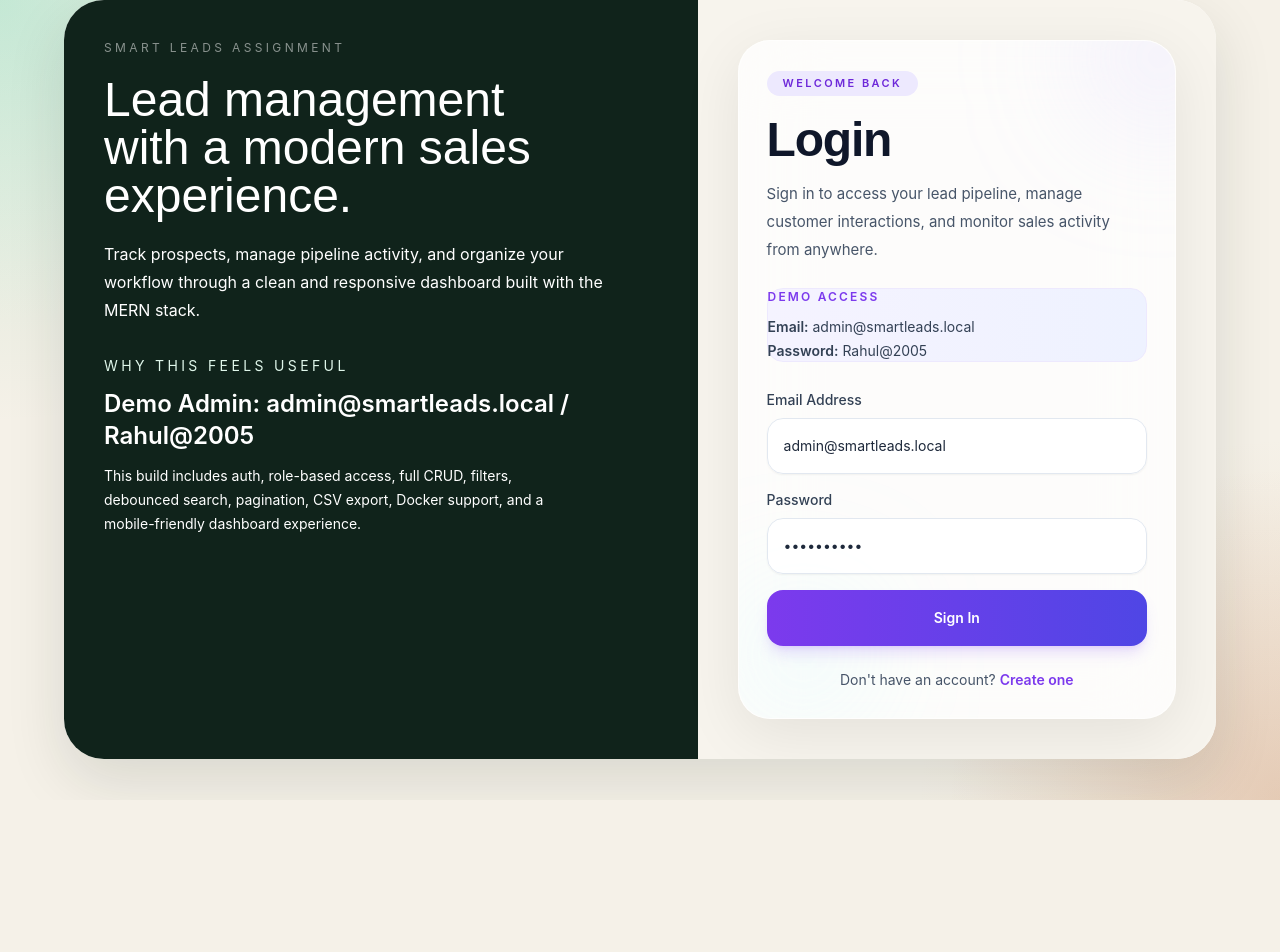
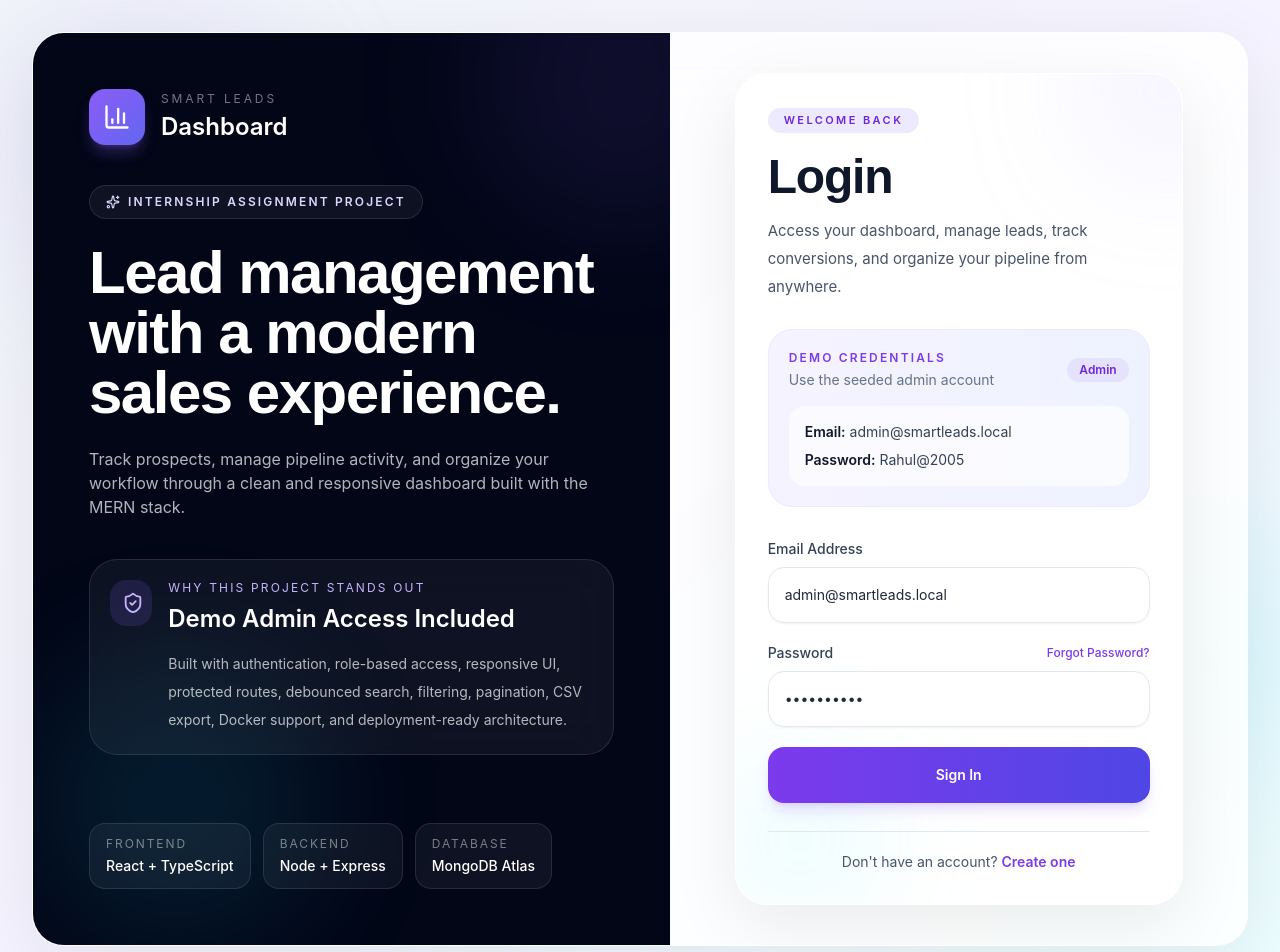
Before and after one commit to rahul-rajput246/dashboard, a React (Vite) app in the folder client/: page /login in a window 1280 px wide. Shown: the top 952 px of the page. Before the commit the page ends 800 px from the top, so only its background shows below. Built offline with nearby package versions, Linux system fonts and the light colour scheme; no server answers.

Commit message:
login and register page

```diff
--- a/client/src/components/AuthShell.tsx
+++ b/client/src/components/AuthShell.tsx
@@ -1,4 +1,5 @@
 import type { ReactNode } from "react";
+import { BarChart3, ShieldCheck, Sparkles } from "lucide-react";
 
 interface AuthShellProps {
   title: string;
@@ -7,34 +8,125 @@ interface AuthShellProps {
   children: ReactNode;
 }
 
-const AuthShell = ({ title, subtitle, accent, children }: AuthShellProps) => (
-  <div className="min-h-screen bg-hero-grid">
-    <div className="mx-auto grid min-h-[calc(100vh-1.5rem)] max-w-6xl overflow-hidden rounded-[28px] bg-white shadow-panel sm:min-h-[calc(100vh-3rem)] sm:rounded-[40px] lg:grid-cols-[1.1fr_0.9fr]">
-      <section className="flex flex-col bg-ink p-5 text-white sm:p-8 md:p-10">
+const AuthShell = ({
+  title,
+  subtitle,
+  accent,
+  children,
+}: AuthShellProps) => (
+  <div className="min-h-screen overflow-hidden bg-gradient-to-br from-slate-100 via-violet-50 to-cyan-50 px-3 py-3 sm:px-5 sm:py-5 lg:px-8 lg:py-8">
+    {/* BACKGROUND BLUR */}
+    <div className="pointer-events-none absolute left-0 top-0 h-72 w-72 rounded-full bg-violet-300/20 blur-3xl" />
+    <div className="pointer-events-none absolute bottom-0 right-0 h-72 w-72 rounded-full bg-cyan-300/20 blur-3xl" />
+
+    <div className="relative mx-auto grid min-h-[calc(100vh-1.5rem)] max-w-7xl overflow-hidden rounded-[32px] border border-white/60 bg-white/70 shadow-[0_20px_80px_rgba(0,0,0,0.08)] backdrop-blur-2xl sm:min-h-[calc(100vh-2.5rem)] lg:grid-cols-[1.05fr_0.95fr]">
+      {/* LEFT SIDE */}
+      <section className="relative flex flex-col justify-between overflow-hidden bg-slate-950 p-6 text-white sm:p-8 lg:p-10 xl:p-14">
+        {/* DECORATIVE */}
+        <div className="absolute -right-24 -top-24 h-72 w-72 rounded-full bg-violet-500/10 blur-3xl" />
+        <div className="absolute bottom-0 left-0 h-72 w-72 rounded-full bg-cyan-400/10 blur-3xl" />
+
+        <div className="relative z-10">
+          {/* LOGO */}
+          <div className="flex items-center gap-4">
+            <div className="flex h-14 w-14 items-center justify-center rounded-2xl bg-gradient-to-br from-violet-500 to-indigo-500 shadow-lg shadow-violet-500/30">
+              <BarChart3 size={28} />
+            </div>
+
             <div>
-          <p className="text-[10px] uppercase tracking-[0.24em] text-white/50 sm:text-xs sm:tracking-[0.28em]">
-            Smart Leads Assignment
+              <p className="text-xs uppercase tracking-[0.24em] text-white/45">
+                Smart Leads
               </p>
-          <h1 className="mt-4 max-w-md font-display text-3xl leading-tight sm:mt-5 sm:text-5xl">
+
+              <h2 className="mt-1 text-2xl font-semibold">
+                Dashboard
+              </h2>
+            </div>
+          </div>
+
+          {/* HERO */}
+          <div className="mt-10">
+            <span className="inline-flex items-center gap-2 rounded-full border border-white/10 bg-white/5 px-4 py-2 text-xs font-semibold uppercase tracking-[0.18em] text-violet-200">
+              <Sparkles size={14} />
+              Internship Assignment Project
+            </span>
+
+            <h1 className="mt-6 max-w-xl font-display text-4xl font-semibold leading-[1.1] tracking-tight text-white sm:text-5xl xl:text-6xl">
               {title}
             </h1>
-          <p className="mt-4 max-w-lg text-sm leading-6 text-white/72 sm:mt-5 sm:text-base sm:leading-7">
+
+            <p className="mt-6 max-w-2xl text-sm leading-7 text-white/70 sm:text-base">
               {subtitle}
             </p>
           </div>
-        <div className="mt-6 rounded-[24px] bg-white/6 sm:mt-8 sm:rounded-[32px]">
-          <p className="text-xs uppercase tracking-[0.2em] text-mint sm:text-sm sm:tracking-[0.24em]">
-            Why this feels useful
+
+          {/* FEATURE CARD */}
+          <div className="mt-10 rounded-[28px] border border-white/10 bg-white/5 p-5 backdrop-blur-xl">
+            <div className="flex items-start gap-4">
+              <div className="rounded-2xl bg-violet-500/15 p-3 text-violet-300">
+                <ShieldCheck size={22} />
+              </div>
+
+              <div>
+                <p className="text-xs uppercase tracking-[0.18em] text-violet-300">
+                  Why This Project Stands Out
                 </p>
-          <p className="mt-3 text-lg font-semibold leading-7 sm:text-2xl">{accent}</p>
-          <p className="mt-3 max-w-md text-sm leading-6 text-white/72">
-            This build includes auth, role-based access, full CRUD, filters, debounced search,
-            pagination, CSV export, Docker support, and a mobile-friendly dashboard experience.
+
+                <h3 className="mt-2 text-2xl font-semibold leading-tight text-white">
+                  {accent}
+                </h3>
+
+                <p className="mt-4 max-w-lg text-sm leading-7 text-white/70">
+                  Built with authentication, role-based access,
+                  responsive UI, protected routes, debounced
+                  search, filtering, pagination, CSV export,
+                  Docker support, and deployment-ready
+                  architecture.
                 </p>
               </div>
+            </div>
+          </div>
+        </div>
+
+        {/* FOOTER */}
+        <div className="relative z-10 mt-10 flex flex-wrap gap-3">
+          <div className="rounded-2xl border border-white/10 bg-white/5 px-4 py-3">
+            <p className="text-xs uppercase tracking-[0.16em] text-white/45">
+              Frontend
+            </p>
+
+            <p className="mt-1 text-sm font-medium">
+              React + TypeScript
+            </p>
+          </div>
+
+          <div className="rounded-2xl border border-white/10 bg-white/5 px-4 py-3">
+            <p className="text-xs uppercase tracking-[0.16em] text-white/45">
+              Backend
+            </p>
+
+            <p className="mt-1 text-sm font-medium">
+              Node + Express
+            </p>
+          </div>
+
+          <div className="rounded-2xl border border-white/10 bg-white/5 px-4 py-3">
+            <p className="text-xs uppercase tracking-[0.16em] text-white/45">
+              Database
+            </p>
+
+            <p className="mt-1 text-sm font-medium">
+              MongoDB Atlas
+            </p>
+          </div>
+        </div>
       </section>
-      <section className="flex items-center justify-center bg-sand p-4 sm:p-6 md:p-10">
+
+      {/* RIGHT SIDE */}
+      <section className="relative flex items-center justify-center bg-white/40 p-4 sm:p-6 lg:p-10">
+        <div className="w-full max-w-md">
           {children}
+        </div>
       </section>
     </div>
   </div>
--- a/client/src/pages/LoginPage.tsx
+++ b/client/src/pages/LoginPage.tsx
@@ -25,17 +25,17 @@ const LoginPage = () => {
   <AuthShell
     title="Lead management with a modern sales experience."
     subtitle="Track prospects, manage pipeline activity, and organize your workflow through a clean and responsive dashboard built with the MERN stack."
-    accent="Demo Admin: admin@smartleads.local / Rahul@2005"
+    accent="Demo Admin Access Included"
   >
-    <div className="relative w-full max-w-md overflow-hidden rounded-[32px] border border-white/60 bg-white/75 p-5 shadow-[0_15px_60px_rgba(0,0,0,0.08)] backdrop-blur-2xl sm:p-7">
-      {/* Decorative Gradient */}
+    <div className="relative overflow-hidden rounded-[32px] border border-white/70 bg-white/80 p-6 shadow-[0_20px_70px_rgba(0,0,0,0.08)] backdrop-blur-2xl sm:p-8">
+      {/* DECORATIVE BLUR */}
       <div className="absolute -right-16 -top-16 h-40 w-40 rounded-full bg-violet-300/20 blur-3xl" />
-      <div className="absolute bottom-0 left-0 h-32 w-32 rounded-full bg-cyan-200/20 blur-3xl" />
+      <div className="absolute bottom-0 left-0 h-32 w-32 rounded-full bg-cyan-300/20 blur-3xl" />
 
       <div className="relative z-10">
-        {/* TOP */}
+        {/* HEADER */}
         <div>
-          <span className="inline-flex rounded-full bg-violet-100 px-4 py-1 text-[11px] font-semibold uppercase tracking-[0.22em] text-violet-700">
+          <span className="inline-flex items-center rounded-full bg-violet-100 px-4 py-1 text-[11px] font-semibold uppercase tracking-[0.22em] text-violet-700">
             Welcome Back
           </span>
 
@@ -44,25 +44,41 @@ const LoginPage = () => {
           </h2>
 
           <p className="mt-4 text-sm leading-7 text-slate-600 sm:text-[15px]">
-            Sign in to access your lead pipeline, manage customer
-            interactions, and monitor sales activity from anywhere.
+            Access your dashboard, manage leads, track conversions,
+            and organize your pipeline from anywhere.
           </p>
         </div>
 
-        {/* DEMO BOX */}
-        <div className="mt-6 rounded-2xl border border-violet-100 bg-gradient-to-r from-violet-50 to-indigo-50">
+        {/* DEMO ACCESS */}
+        <div className="mt-7 rounded-[24px] border border-violet-100 bg-gradient-to-r from-violet-50 to-indigo-50 p-5">
+          <div className="flex items-center justify-between">
+            <div>
               <p className="text-xs font-semibold uppercase tracking-[0.18em] text-violet-600">
-            Demo Access
+                Demo Credentials
               </p>
 
-          <div className="mt-3 space-y-1 text-sm text-slate-700">
-            <p>
-              <span className="font-semibold">Email:</span>{" "}
+              <p className="mt-1 text-sm text-slate-500">
+                Use the seeded admin account
+              </p>
+            </div>
+
+            <div className="rounded-full bg-violet-500/10 px-3 py-1 text-xs font-semibold text-violet-700">
+              Admin
+            </div>
+          </div>
+
+          <div className="mt-4 space-y-2 rounded-2xl bg-white/70 p-4">
+            <p className="text-sm text-slate-700">
+              <span className="font-semibold text-slate-900">
+                Email:
+              </span>{" "}
               admin@smartleads.local
             </p>
 
-            <p>
-              <span className="font-semibold">Password:</span>{" "}
+            <p className="text-sm text-slate-700">
+              <span className="font-semibold text-slate-900">
+                Password:
+              </span>{" "}
               Rahul@2005
             </p>
           </div>
@@ -70,7 +86,7 @@ const LoginPage = () => {
 
         {/* FORM */}
         <form
-          className="mt-7 space-y-4"
+          className="mt-8 space-y-5"
           onSubmit={handleSubmit(async (values) => {
             try {
               const response = await login(values);
@@ -83,7 +99,9 @@ const LoginPage = () => {
                 (location.state as { from?: string } | null)?.from || "/"
               );
             } catch (error) {
-              toast.error("Login failed. Check your credentials.");
+              toast.error(
+                "Login failed. Check your credentials."
+              );
             }
           })}
         >
@@ -96,16 +114,25 @@ const LoginPage = () => {
             <input
               {...register("email", { required: true })}
               className="h-14 w-full rounded-2xl border border-slate-200 bg-white/90 px-4 text-sm text-slate-800 shadow-sm outline-none transition-all duration-200 placeholder:text-slate-400 focus:border-violet-400 focus:ring-4 focus:ring-violet-100"
-              placeholder="Enter your email"
+              placeholder="Enter your email address"
               type="email"
             />
           </div>
 
           {/* PASSWORD */}
           <div>
-            <label className="mb-2 block text-sm font-medium text-slate-700">
+            <div className="mb-2 flex items-center justify-between">
+              <label className="text-sm font-medium text-slate-700">
                 Password
               </label>
+
+              <button
+                type="button"
+                className="text-xs font-medium text-violet-600 transition hover:text-violet-700"
+              >
+                Forgot Password?
+              </button>
+            </div>
 
             <input
               {...register("password", { required: true })}
@@ -121,12 +148,15 @@ const LoginPage = () => {
             disabled={formState.isSubmitting}
             className="flex h-14 w-full items-center justify-center rounded-2xl bg-gradient-to-r from-violet-600 to-indigo-600 text-sm font-semibold text-white shadow-lg shadow-violet-500/20 transition-all duration-300 hover:scale-[1.01] hover:shadow-violet-500/30 disabled:cursor-not-allowed disabled:opacity-50"
           >
-            {formState.isSubmitting ? "Signing In..." : "Sign In"}
+            {formState.isSubmitting
+              ? "Signing In..."
+              : "Sign In"}
           </button>
         </form>
 
         {/* FOOTER */}
-        <p className="mt-6 text-center text-sm text-slate-600">
+        <div className="mt-7 border-t border-slate-200 pt-5">
+          <p className="text-center text-sm text-slate-600">
             Don&apos;t have an account?{" "}
             <Link
               to="/register"
@@ -137,6 +167,7 @@ const LoginPage = () => {
           </p>
         </div>
       </div>
+    </div>
   </AuthShell>
 );
 };
```
Lines whose indentation alone changed are shown as unchanged.
